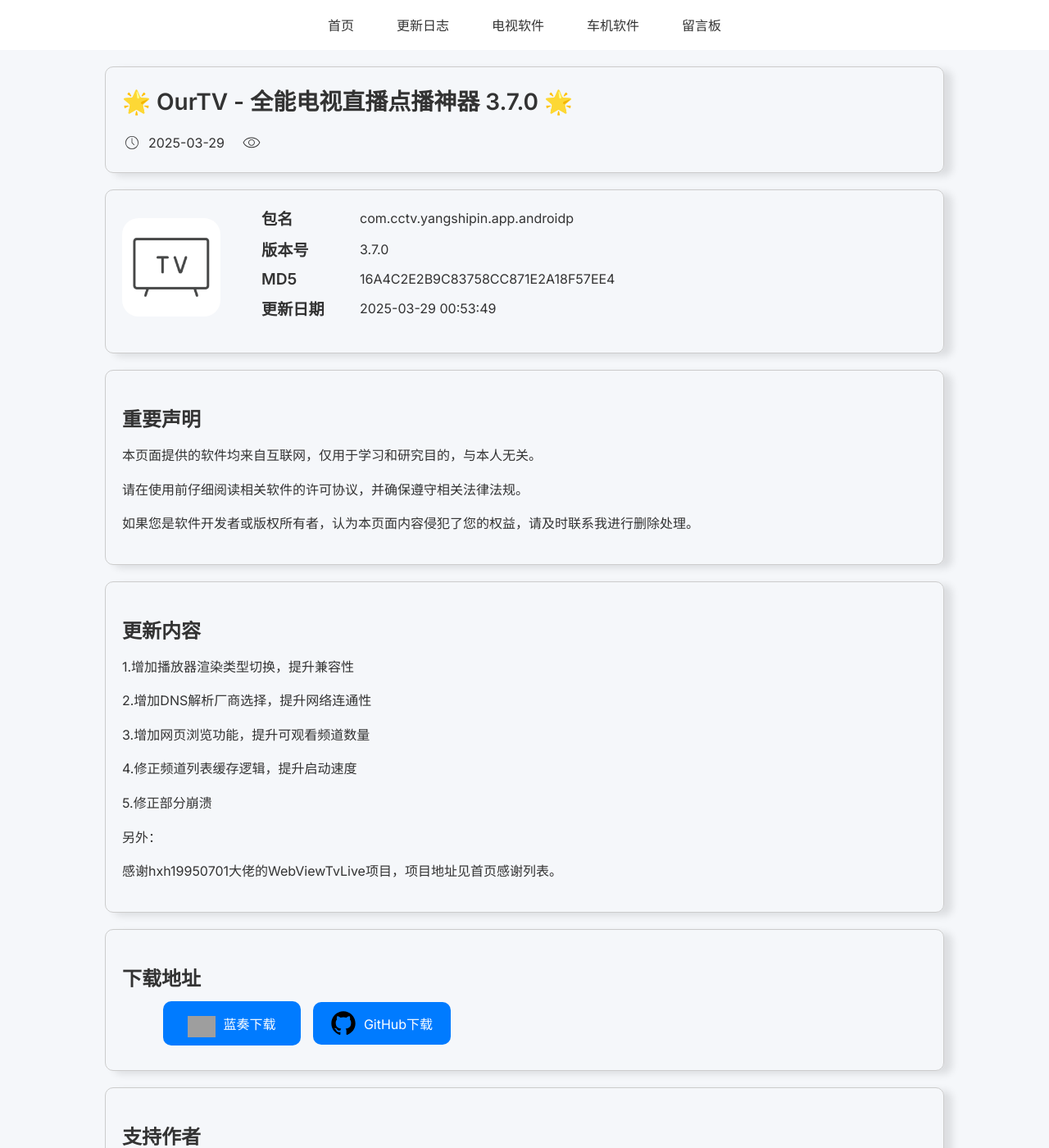
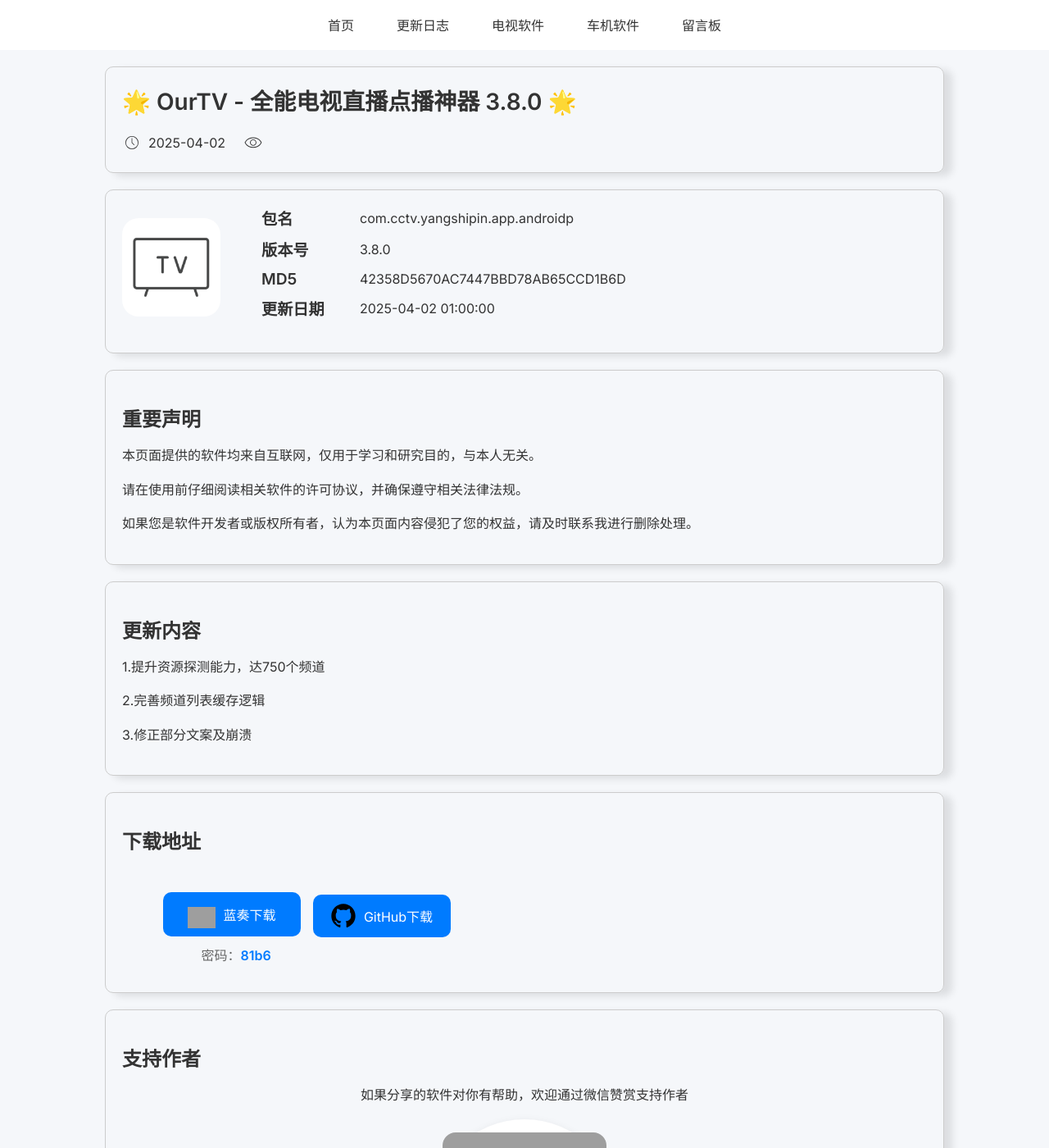
Before and after one commit to jayjd/jayjd.github.io, a Jekyll site: the page built from _posts/tv/2025-03-29-ourtv.md, in a window 1280 px wide and 1400 px high. Shown: the whole window at 82% size. Built offline with Jekyll 4.4.1, drawn with Linux system fonts in a browser that asks for light colours; comment, search, counter and statistics services are not loaded; grey boxes are pictures that could not be loaded.

Commit message:
docs: 更新OurTV文档至版本3.8.0
更新了OurTV的版本号、MD5值、下载链接及更新内容，以反映最新的软件版本和功能改进

```diff
--- a/_posts/tv/2025-03-29-ourtv.md
+++ b/_posts/tv/2025-03-29-ourtv.md
@@ -3,24 +3,19 @@
 title: "OurTV - 全能电视直播点播神器"
 description: "专业级电视直播软件，支持多种播放内核、自定义DNS解析、网页直播源，内置丰富频道资源，操作简单稳定流畅"
 keywords: "OurTV,电视直播软件,网络电视直播,电视直播APP,电视盒子直播,智能电视直播,免费电视直播"
-version: 3.7.0
+version: 3.8.0
 icon: "/assets/appicon/ourtv.png"
 package: com.cctv.yangshipin.app.androidp
-md5: 16A4C2E2B9C83758CC871E2A18F57EE4
+md5: 42358D5670AC7447BBD78AB65CCD1B6D
 update-content: |
-    1.增加播放器渲染类型切换，提升兼容性
-    2.增加DNS解析厂商选择，提升网络连通性
-    3.增加网页浏览功能，提升可观看频道数量
-    4.修正频道列表缓存逻辑，提升启动速度
-    5.修正部分崩溃
-
-    另外：
-    感谢hxh19950701大佬的WebViewTvLive项目，项目地址见首页感谢列表。
-date:   2025-03-29 08:53:49 +0800
+    1.提升资源探测能力，达750个频道
+    2.完善频道列表缓存逻辑
+    3.修正部分文案及崩溃
+date:   2025-04-02 09:00:00 +0800
 categories: tv
-lanzou_download: "https://ourtv.lanzoub.com/ikstj2rmg2di"
-lanzou_pwd: ""
+lanzou_download: "https://jayjd.lanzouu.com/b0017d73cf"
+lanzou_pwd: "81b6"
 gitee_download: ""
-github_download: "https://github.com/andandroidor/ourtv/releases/download/3.7.0/OurTV_3.7.0_android_tv.apk"
+github_download: "https://github.com/andandroidor/ourtv/releases/download/3.8.0/OurTV_3.8.0_android_tv.apk"
 ---
  {% include common-thread.html %}
```
